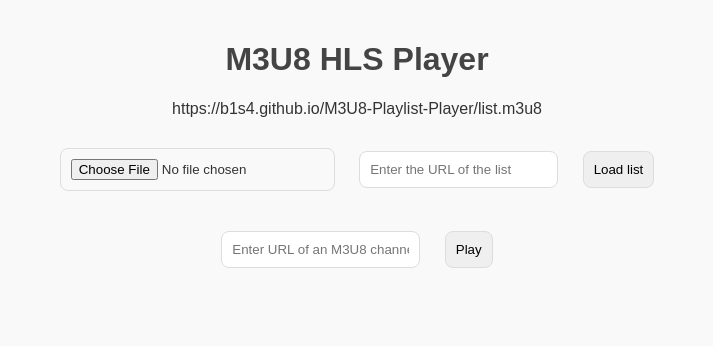
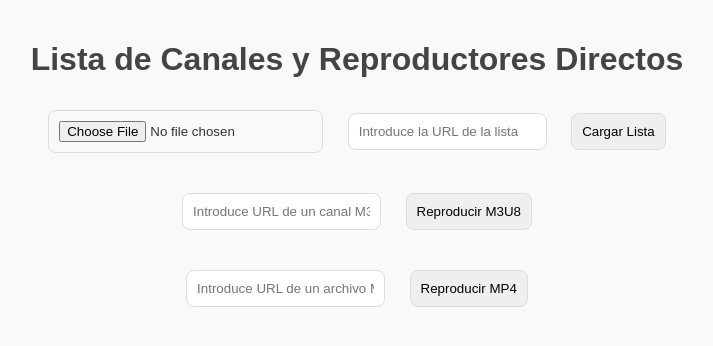
Before and after one commit to b1s4/M3U8-Playlist-Player, a plain HTML site: page index.html in a window 1280 px wide. Shown: the whole page, without its empty margins (283-996 px from the left). Drawn offline with Linux system fonts and the light colour scheme.

Commit message:
Update index.html

```diff
--- a/index.html
+++ b/index.html
@@ -3,22 +3,27 @@
 <head>
     <meta charset="UTF-8">
     <meta name="viewport" content="width=device-width, initial-scale=1.0">
-    <title>M3U8 HLS Player</title>
+    <title>M3U8 y MP4 Player</title>
     <link rel="stylesheet" href="styles.css">
 </head>
 <body>
     <div class="container">
-        <h1>M3U8 HLS Player</h1>
-<p>https://b1s4.github.io/M3U8-Playlist-Player/list.m3u8</p>
+        <h1>Lista de Canales y Reproductores Directos</h1>
+
         <div class="controls">
             <input type="file" id="fileInput" accept=".m3u8">
-            <input type="url" id="urlInput" placeholder="Enter the URL of the list">
-            <button id="loadUrlButton">Load list</button>
+            <input type="url" id="urlInput" placeholder="Introduce la URL de la lista">
+            <button id="loadUrlButton">Cargar Lista</button>
         </div>
 
         <div class="direct-channel">
-            <input type="url" id="directChannelInput" placeholder="Enter URL of an M3U8 channel">
-            <button id="playDirectButton">Play</button>
+            <input type="url" id="directChannelInput" placeholder="Introduce URL de un canal M3U8">
+            <button id="playDirectButton">Reproducir M3U8</button>
+        </div>
+
+        <div class="direct-channel">
+            <input type="url" id="mp4ChannelInput" placeholder="Introduce URL de un archivo MP4">
+            <button id="playMp4Button">Reproducir MP4</button>
         </div>
 
         <div id="channelGrid" class="grid-container"></div>
```
